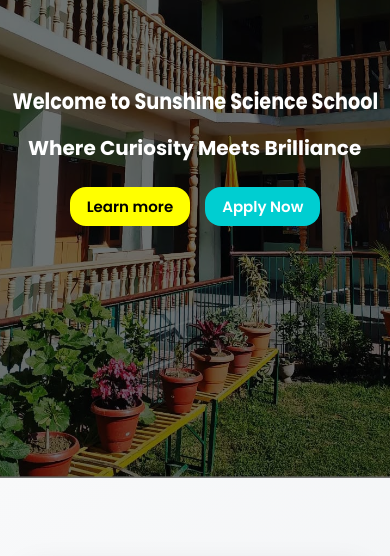
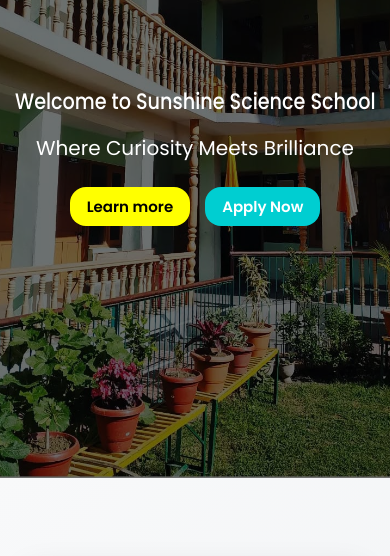
Before and after one commit to Jibrandar/SUNSHINESCIENCESCHOOL, a plain HTML site: page index.html in a window 390 px wide. Shown: the part 113-669 px from the top of the page. Drawn offline with nearby package versions, Linux system fonts and the light colour scheme.

Commit message:
final changes

```diff
--- a/style.css
+++ b/style.css
@@ -385,11 +385,11 @@ blockquote::before {
   .intro p{
     font-size: 16px;
     line-height: 4.5;
-     font-weight: 700;
+
   }
   .intro h5{
     font-size: 20px;
-    font-weight:650;
+
   }
   .button{
     padding: 8px 17px;
```
